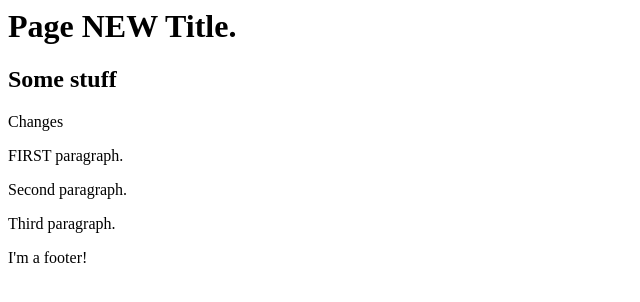
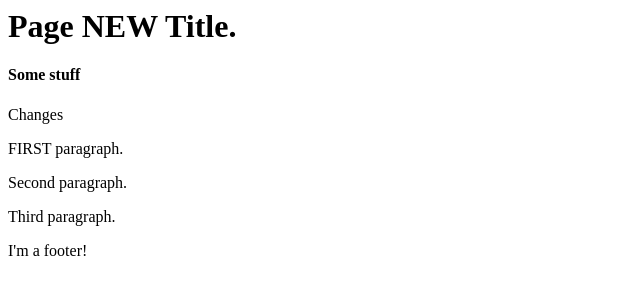
Before and after one commit to joelworsham/wordcamp_a2, a plain HTML site: page index.html in a window 1280 px wide. Shown: the whole page, without its empty margins (0-640 px from the left). Drawn offline with Linux system fonts and the light colour scheme.

Commit message:
New change

```diff
--- a/index.html
+++ b/index.html
@@ -2,7 +2,7 @@
     <h1>Page NEW Title.</h1>
 </header>
 
-<h2>Some stuff</h2>
+<h4>Some stuff</h4>
 
 Changes
 
```
